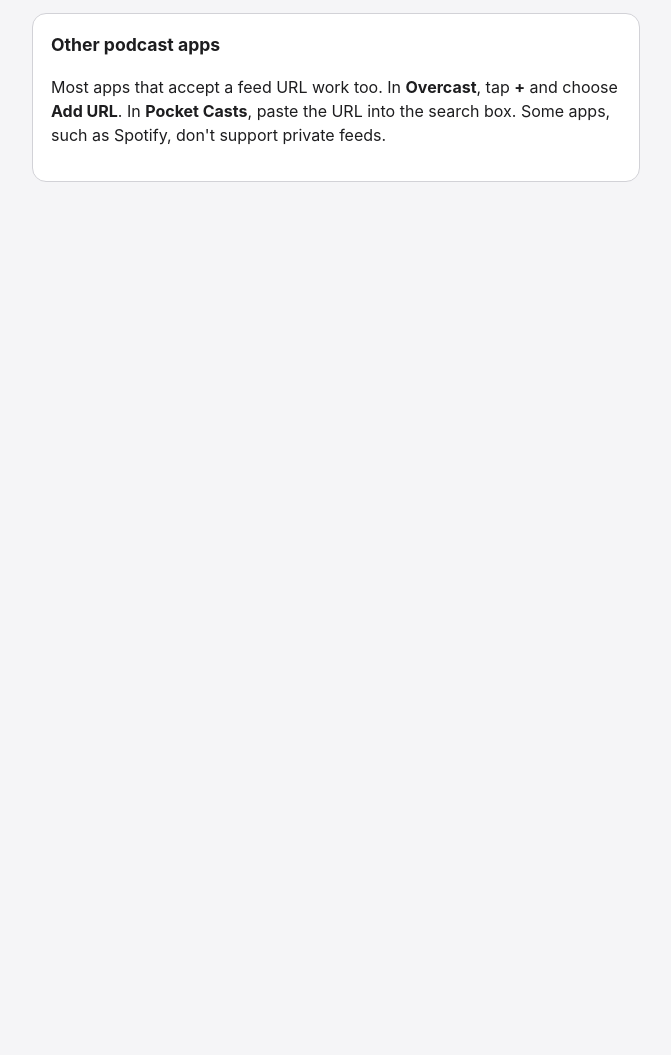
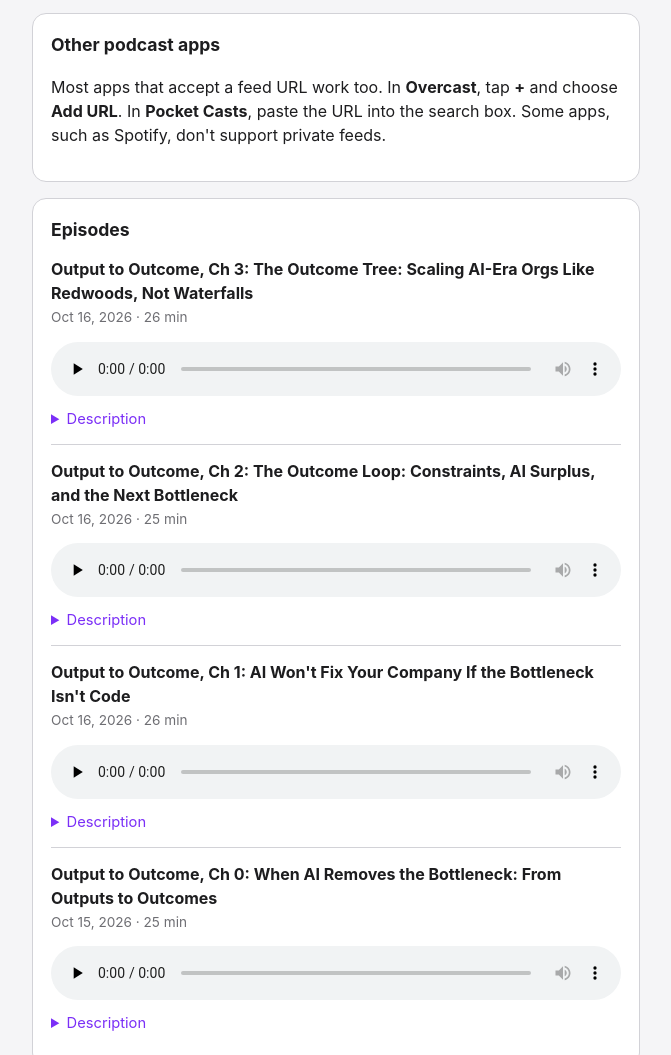
Before and after one commit to johnwlockwood/podcast-04i0y3o9wz, a plain HTML site: page index.html in a window 1280 px wide. Shown: the part 1190-2245 px from the top of the page, without its empty margins (304-975 px from the left). Before the commit the page ends 1436 px from the top, so only its background shows below. Drawn offline with Linux system fonts and the light colour scheme.

Commit message:
Subscribe page: add episode list with players

```diff
--- a/index.html
+++ b/index.html
@@ -24,6 +24,15 @@
 .note{color:var(--muted);font-size:.9rem;margin:8px 0 0}
 ol{padding-left:1.3em;margin:6px 0} li{margin:4px 0}
 #copied{color:#1a7f37;font-weight:600;min-height:1.4em;margin:6px 0 0}
+.ep{border-top:1px solid var(--line);padding:14px 0}
+.ep:first-child{border-top:0;padding-top:4px}
+.ep h3{font-size:1rem;margin:0 0 2px}
+.meta{color:var(--muted);font-size:.85rem;margin:0 0 8px}
+.ep audio{width:100%;margin:6px 0}
+.ep details{font-size:.92rem}
+.ep summary{cursor:pointer;color:var(--accent)}
+.ep details p{margin:6px 0 0;overflow-wrap:anywhere}
+.ep a{color:var(--accent)}
 </style>
 </head>
 <body>
@@ -74,6 +83,11 @@
 <h2>Other podcast apps</h2>
 <p>Most apps that accept a feed URL work too. In <b>Overcast</b>, tap <b>+</b> and choose <b>Add URL</b>. In <b>Pocket Casts</b>, paste the URL into the search box. Some apps, such as Spotify, don't support private feeds.</p>
 </div>
+<div class="card" id="episodes">
+<h2>Episodes</h2>
+<div id="eplist"><p class="note">Loading episodes…</p></div>
+<noscript><p class="note">Turn on JavaScript to see and play episodes here, or follow the show in your podcast app using the feed URL above.</p></noscript>
+</div>
 </main>
 <script>
 (function(){
@@ -87,6 +101,40 @@
   document.getElementById('copy').addEventListener('click',function(){
     if(navigator.clipboard&&window.isSecureContext){navigator.clipboard.writeText(url).then(ok,fallback);}else{fallback();}
   });
+  (function(){
+    var box=document.getElementById('eplist');
+    function el(t,c,txt){var e=document.createElement(t);if(c)e.className=c;if(txt!=null)e.textContent=txt;return e;}
+    function q(it,n){var x=it.getElementsByTagName(n)[0];return x?x.textContent.trim():'';}
+    function fmtDur(d){if(!d)return '';if(/^\d+$/.test(d)){var s=+d;d=Math.floor(s/60)+':'+('0'+s%60).slice(-2);}var p=d.split(':').map(Number);var m=p.length==3?p[0]*60+p[1]:p[0];return m+' min';}
+    function addText(p,txt){
+      var re=/https?:\/\/[^\s<>"]+/g,last=0,m;
+      while((m=re.exec(txt))){
+        p.appendChild(document.createTextNode(txt.slice(last,m.index)));
+        var u=m[0].replace(/[.,)]+$/,'');
+        var a=el('a',null,u);a.href=u;a.rel='noopener noreferrer';a.target='_blank';p.appendChild(a);
+        last=m.index+u.length;
+      }
+      p.appendChild(document.createTextNode(txt.slice(last)));
+    }
+    fetch('feed.xml',{cache:'no-cache'}).then(function(r){if(!r.ok)throw 0;return r.text();}).then(function(t){
+      var doc=new DOMParser().parseFromString(t,'application/xml');
+      var items=[].slice.call(doc.getElementsByTagName('item')).map(function(it){
+        var enc=it.getElementsByTagName('enclosure')[0];
+        return {t:q(it,'title'),d:q(it,'description'),date:new Date(q(it,'pubDate')),dur:q(it,'itunes:duration'),u:enc?enc.getAttribute('url'):''};
+      }).sort(function(a,b){return b.date-a.date;});
+      box.textContent='';
+      if(!items.length){box.appendChild(el('p','note','No episodes yet.'));return;}
+      items.forEach(function(e){
+        var d=el('div','ep');d.appendChild(el('h3',null,e.t));
+        var meta=[isNaN(e.date)?'':e.date.toLocaleDateString(undefined,{year:'numeric',month:'short',day:'numeric'}),fmtDur(e.dur)].filter(Boolean).join(' · ');
+        d.appendChild(el('p','meta',meta));
+        if(/^https:\/\//.test(e.u)){var a=el('audio');a.controls=true;a.preload='none';a.src=e.u;d.appendChild(a);}
+        if(e.d){var det=el('details'),sm=el('summary',null,'Description'),p=el('p');addText(p,e.d);det.appendChild(sm);det.appendChild(p);d.appendChild(det);}
+        box.appendChild(d);
+      });
+      document.addEventListener('play',function(ev){[].forEach.call(document.getElementsByTagName('audio'),function(x){if(x!==ev.target)x.pause();});},true);
+    }).catch(function(){box.textContent='';box.appendChild(el('p','note','Could not load episodes. Use the feed URL above in your podcast app.'));});
+  })();
 })();
 </script>
 </body>
```
